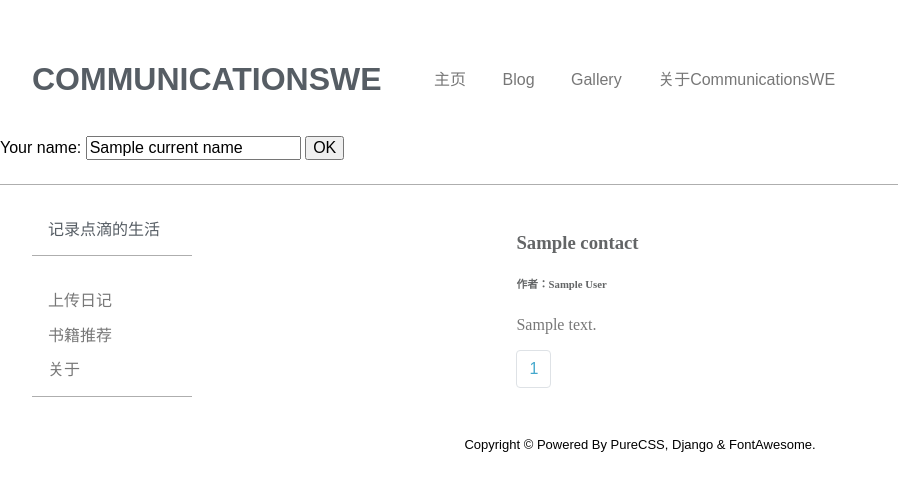
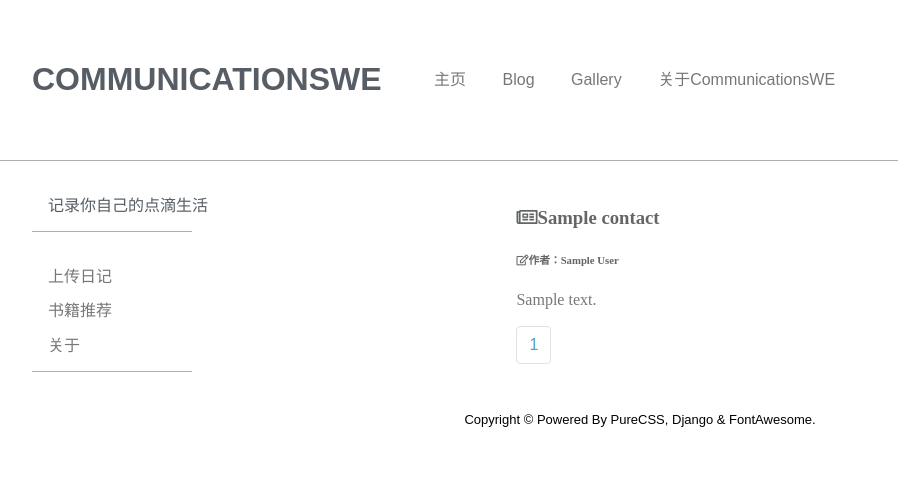
Before and after one commit to AIM-1993/CommunicationsWe, a Django app: template CW/CWblog/templates/CWblog/blog.html in a window 1280 px wide. Shown: the top 491 px of the page, without its empty margins (0-898 px from the left). Run offline with Django 3.2, Linux system fonts and the light colour scheme; the template is opened without the code that fills it: most values are stand-ins (such as "Sample title", 1, 10 or a date in 2020); some libraries are stand-ins or nearby versions.

Commit message:
增加了一些icons

```diff
--- a/CW/CWblog/templates/CWblog/blog.html
+++ b/CW/CWblog/templates/CWblog/blog.html
@@ -6,8 +6,8 @@
       <nav aria-label="Page navigation example">
         {% for contact in contacts %}
         <table class="pure-table">
-            <h3><a class="title-font" href="{% url 'CWblog:detail' pk=contact.pk %}">{{ contact.title }}</a></h3>
-            <h6 class="title-font">作者：{{ contact.author }}</h6>
+            <h3><a class="title-font" href="{% url 'CWblog:detail' pk=contact.pk %}"><i class="far fa-newspaper"></i>{{ contact.title }}</a></h3>
+            <h6 class="title-font"><i class="far fa-edit"></i>作者：{{ contact.author }}</h6>
             <div class="article-font">{{ contact.contents | striptags | truncatechars:120 }}</div>
           </table>
         {% endfor %}
--- a/CW/CWblog/templates/CWblog/home.html
+++ b/CW/CWblog/templates/CWblog/home.html
@@ -12,11 +12,8 @@
         <li class="pure-menu-item"><a href="{% url 'CWblog:blog' %}" class="pure-menu-link">Blog</a></li>
         <li class="pure-menu-item"><a href="{% url 'CWblog:gallery' %}" class="pure-menu-link">Gallery</a></li>
         <li class="pure-menu-item"><a href="{% url 'CWblog:about' %}" class="pure-menu-link">关于CommunicationsWE</a></li>
-        <form action="/your-name/" method="post">
-          <label for="your_name">Your name: </label>
-          <input id="your_name" type="text" name="your_name" value="{{ current_name }}">
-          <input type="submit" value="OK">
-        </form>
+        <li class="pure-menu-item">
+        </li>
       </ul>
       <hr class="hrtest">
   </nav>
@@ -25,7 +22,7 @@
 
 {% block side_menu %}
 <div class="pure-u-1-5 pure-u-md-1-5 side-menu custom-restricted-width">
-  <span class="pure-menu-heading">记录点滴的生活</span>
+  <span class="pure-menu-heading">记录你自己的点滴生活</span>
   <div class="pure-menu custom-restricted-width">
     <ul class="pure-menu-list pure-g-1-2">
       <hr class="hrtest">
@@ -42,13 +39,12 @@
   <main class="pure-u-1-3 pure-u-md-1-2 text_center">
     <div class="contents pure-u-md-2-5 pure-paginator">
       <nav aria-label="Page navigation example">
-        <h2 class="title-font">推荐博文</h2>
+        </i><h2 class="title-font"><i class="fas fa-cannabis"></i>  推荐博文  </h2>
         {% for contact in contacts %}
         <table class="pure-table">
-            <h3><a class="title-font" href="{% url 'CWblog:detail' pk=contact.pk %}">{{ contact.title }}</a></h3>
-            <i class="fas fa-mountain"></i>
-            <h6 class="title-font">作者：{{ contact.author }}</h6>
-            <div class="article-font">{{ contact.contents | striptags | truncatechars:100}}</div>
+            <h3><a class="title-font" href="{% url 'CWblog:detail' pk=contact.pk %}"><i class="far fa-newspaper"></i>{{ contact.title }}</a></h3>
+            <h6 class="title-font"><i class="far fa-edit"></i>作者：{{ contact.author }}</h6>
+            <div class="article-font">{{ contact.contents | striptags | truncatechars:500 | safe}}</div>
           </table>
         {% endfor %}
       </nav>
```
